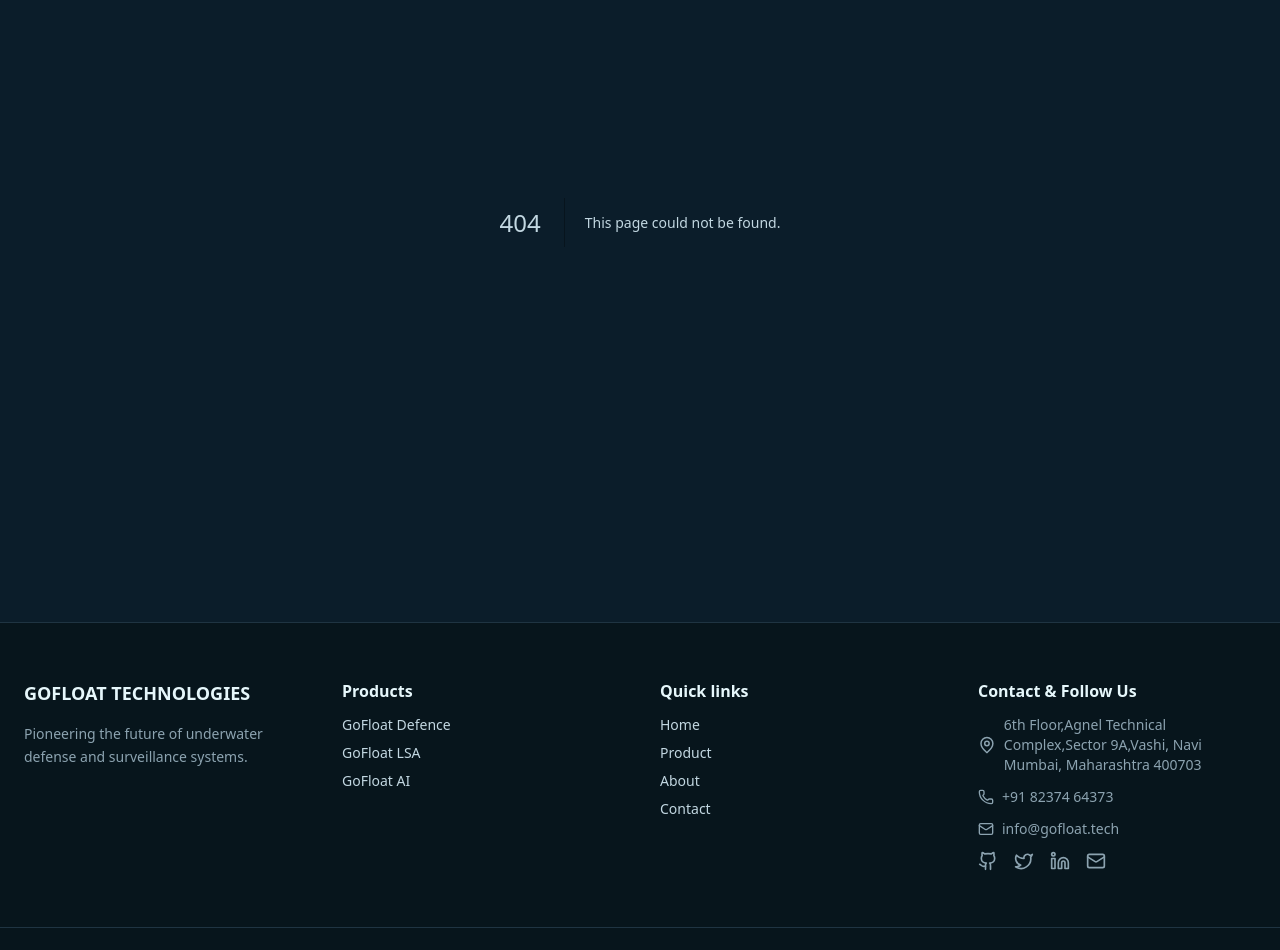
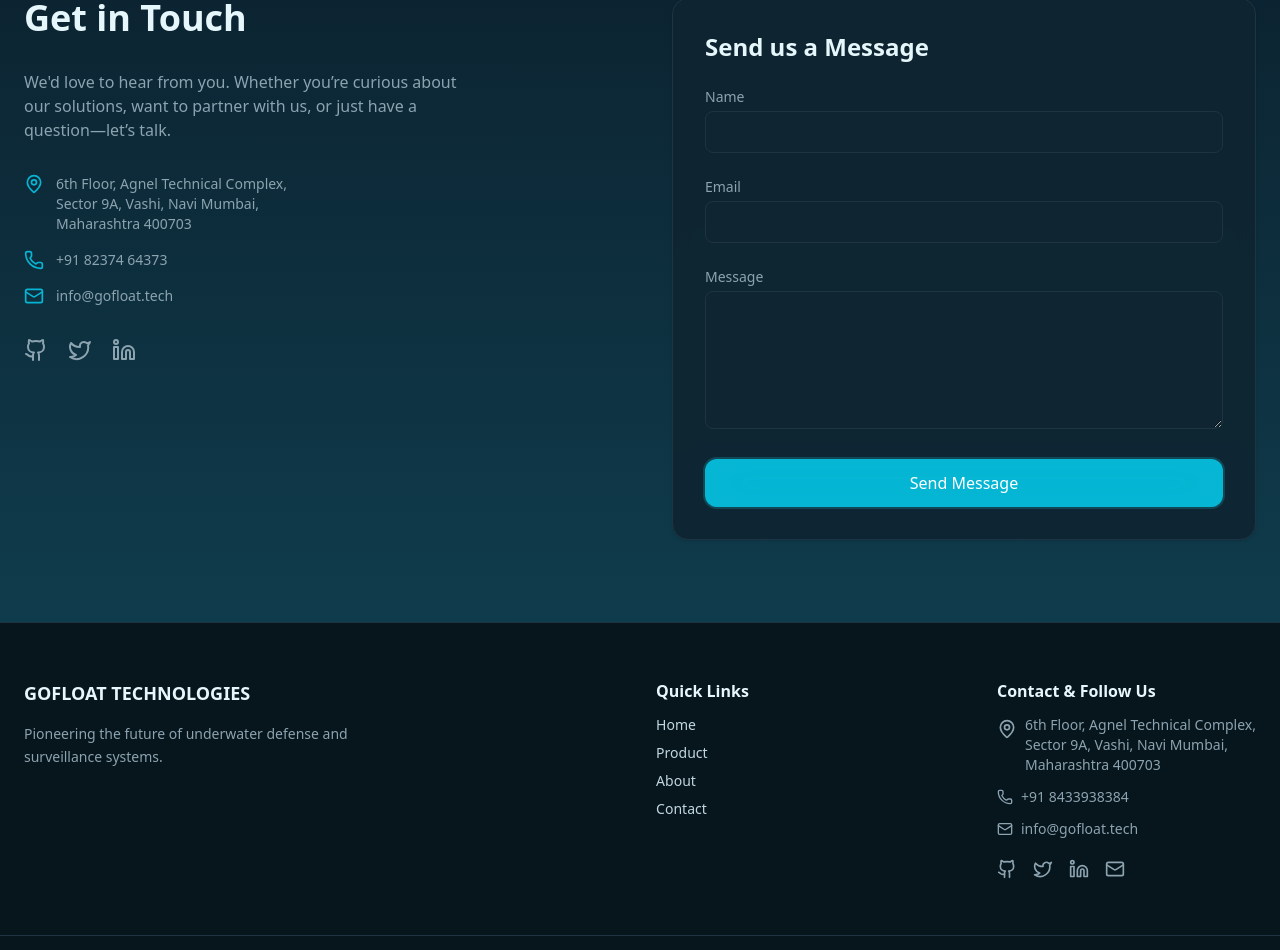
Before and after one commit to sanket5257/demo, a Next.js app: page /contact in a window 1280 px wide. Before the commit this address had no page. Shown: the part 178-1128 px from the top of the page. Built offline with nearby package versions, Linux system fonts and the light colour scheme.

Commit message:
Add Contact page component and update Navbar and Footer links

```diff
--- /dev/null
+++ b/src/app/contact/page.jsx
@@ -0,0 +1,105 @@
+"use client";
+import { motion } from "framer-motion";
+import { Mail, Phone, MapPin, Github, Twitter, Linkedin } from "lucide-react";
+
+export default function ContactPage() {
+  return (
+    <main className="pt-24 bg-oceanGrad min-h-screen">
+      <div className="max-w-7xl mx-auto px-6 py-20 grid lg:grid-cols-2 gap-16 items-start">
+
+        {/* Left - Info */}
+        <motion.div
+          initial={{ opacity: 0, x: -40 }}
+          animate={{ opacity: 1, x: 0 }}
+          transition={{ duration: 0.7 }}
+          className="space-y-8"
+        >
+          <h1 className="text-4xl font-bold text-heading">Get in Touch</h1>
+          <p className="text-muted max-w-md">
+            We'd love to hear from you. Whether you’re curious about our
+            solutions, want to partner with us, or just have a question—let’s talk.
+          </p>
+
+          <div className="space-y-4 text-sm text-muted">
+            <div className="flex items-start gap-3">
+              <MapPin className="w-5 h-5 text-brand" />
+              <span>
+                6th Floor, Agnel Technical Complex,<br />
+                Sector 9A, Vashi, Navi Mumbai,<br />
+                Maharashtra 400703
+              </span>
+            </div>
+            <div className="flex items-center gap-3">
+              <Phone className="w-5 h-5 text-brand" />
+              <a href="tel:+918237464373" className="hover:text-brand transition">
+                +91 82374 64373
+              </a>
+            </div>
+            <div className="flex items-center gap-3">
+              <Mail className="w-5 h-5 text-brand" />
+              <a href="mailto:info@gofloat.tech" className="hover:text-brand transition">
+                info@gofloat.tech
+              </a>
+            </div>
+          </div>
+
+          {/* Socials */}
+          <div className="flex gap-5 mt-6">
+            <a href="#" className="text-muted hover:text-brand transition"><Github /></a>
+            <a href="#" className="text-muted hover:text-brand transition"><Twitter /></a>
+            <a href="#" className="text-muted hover:text-brand transition"><Linkedin /></a>
+          </div>
+        </motion.div>
+
+        {/* Right - Form */}
+        <motion.form
+          initial={{ opacity: 0, x: 40 }}
+          animate={{ opacity: 1, x: 0 }}
+          transition={{ duration: 0.7, delay: 0.2 }}
+          action="https://formspree.io/f/mayvlqdo"  // Replace with your Formspree endpoint
+          method="POST"
+          className="ocean-card p-8 space-y-6 shadow-glow"
+        >
+          <h2 className="text-2xl font-semibold text-heading">Send us a Message</h2>
+
+          <div>
+            <label className="block text-sm mb-1 text-muted">Name</label>
+            <input
+              type="text"
+              name="name"
+              required
+              className="w-full px-4 py-2 rounded-lg bg-surface border border-borderdark focus:border-brand focus:ring-1 focus:ring-brand outline-none"
+            />
+          </div>
+
+          <div>
+            <label className="block text-sm mb-1 text-muted">Email</label>
+            <input
+              type="email"
+              name="email"
+              required
+              className="w-full px-4 py-2 rounded-lg bg-surface border border-borderdark focus:border-brand focus:ring-1 focus:ring-brand outline-none"
+            />
+          </div>
+
+          <div>
+            <label className="block text-sm mb-1 text-muted">Message</label>
+            <textarea
+              name="message"
+              rows="5"
+              required
+              className="w-full px-4 py-2 rounded-lg bg-surface border border-borderdark focus:border-brand focus:ring-1 focus:ring-brand outline-none"
+            ></textarea>
+          </div>
+
+          <button
+            type="submit"
+            className="ocean-button sonar-glow w-full"
+          >
+            Send Message
+          </button>
+        </motion.form>
+      </div>
+    </main>
+  );
+}
--- a/src/components/Fields.jsx
+++ b/src/components/Fields.jsx
@@ -5,7 +5,7 @@
 export default function Fields() {
   const items = [
     {
-      title: "Underwater Defence",
+      title: "Underwater Robotics for Defence",
       desc: "Autonomous surveillance, threat detection and countermeasures.",
       icon: <FishSymbol className="size-10 text-brand" />,
     },
--- a/src/components/Footer.jsx
+++ b/src/components/Footer.jsx
@@ -4,99 +4,57 @@
   return (
     <footer className="bg-abyss border-t border-borderdark">
       {/* Top Section */}
-      <div className="max-w-7xl mx-auto px-6 py-14 grid grid-cols-1 sm:grid-cols-2 md:grid-cols-4 gap-10">
+      <div className="max-w-7xl mx-auto px-6 py-14 flex flex-col lg:flex-row justify-between items-start gap-12">
+
         {/* Column 1 - Company */}
-        <div>
+        <div className="">
           <h3 className="text-heading font-semibold text-lg mb-4">
             GOFLOAT TECHNOLOGIES
           </h3>
-          <p className="text-sm text-muted leading-relaxed mb-4">
+          <p className="text-sm text-muted leading-relaxed max-w-sm">
             Pioneering the future of underwater defense and surveillance systems.
           </p>
         </div>
 
-        {/* Column 2 - Products */}
-        <div>
-          <h4 className="text-heading font-semibold mb-3">Products</h4>
+        {/* Column 2 - Quick Links */}
+        <div className="">
+          <h4 className="text-heading font-semibold mb-3">Quick Links</h4>
           <ul className="space-y-2 text-sm">
-            <li>
-              <a href="/products" className="hover:text-brand transition">
-                GoFloat Defence
-              </a>
-            </li>
-            <li>
-              <a href="/products" className="hover:text-brand transition">
-                GoFloat LSA
-              </a>
-            </li>
-            <li>
-              <a href="/products" className="hover:text-brand transition">
-                GoFloat AI
-              </a>
-            </li>
+            <li><a href="/" className="hover:text-brand transition">Home</a></li>
+            <li><a href="/product" className="hover:text-brand transition">Product</a></li>
+            <li><a href="/about" className="hover:text-brand transition">About</a></li>
+            <li><a href="#contact" className="hover:text-brand transition">Contact</a></li>
           </ul>
         </div>
 
-        {/* Column 3 - Quick Links */}
-        <div>
-          <h4 className="text-heading font-semibold mb-3">Quick links</h4>
-          <ul className="space-y-2 text-sm">
-            <li>
-              <a href="/" className="hover:text-brand transition">
-                Home
-              </a>
-            </li>
-            <li>
-              <a href="/product" className="hover:text-brand transition">
-                Product
-              </a>
-            </li>
-            <li>
-              <a href="/about" className="hover:text-brand transition">
-                About
-              </a>
-            </li>
-            <li>
-              <a href="#" className="hover:text-brand transition">
-                Contact
-              </a>
-            </li>
-          </ul>
-        </div>
-
-        {/* Column 4 - Contact & Social */}
-        <div>
+        {/* Column 3 - Contact & Social */}
+        <div className="">
           <h4 className="text-heading font-semibold mb-3">Contact & Follow Us</h4>
-          <div className="text-sm text-muted space-y-3 mb-3">
-            <div className="flex items-center gap-2">
-              <MapPin className="w-10 h-10" />
-              <span>6th Floor,Agnel Technical Complex,Sector 9A,Vashi, Navi Mumbai, Maharashtra 400703</span>
+          <div className="text-sm text-muted space-y-3 mb-5">
+            <div className="flex items-start gap-2">
+              <MapPin className="w-5 h-5 mt-1 flex-shrink-0" />
+              <span>
+                6th Floor, Agnel Technical Complex,<br />
+                Sector 9A, Vashi, Navi Mumbai,<br />
+                Maharashtra 400703
+              </span>
             </div>
-            <div className="flex items-center  hover:text-brand/90 cursor-pointer transition gap-2">
+            <div className="flex items-center gap-2 hover:text-brand transition">
               <Phone className="w-4 h-4" />
-              <a  href="tel:+9182374 64373">+91 82374 64373</a>
+              <a href="tel:+918433938384">+91 8433938384</a>
             </div>
-            <div className="flex items-center  hover:text-brand/90 cursor-pointer transition gap-2">
+            <div className="flex items-center gap-2 hover:text-brand transition">
               <Mail className="w-4 h-4" />
               <a href="mailto:info@gofloat.tech">info@gofloat.tech</a>
             </div>
           </div>
+
+          {/* Social Links */}
           <div className="flex gap-4">
-            <a href="#" className="text-muted hover:text-brand transition">
-              <Github className="w-5 h-5" />
-            </a>
-            <a href="#" className="text-muted hover:text-brand transition">
-              <Twitter className="w-5 h-5" />
-            </a>
-            <a href="#" className="text-muted hover:text-brand transition">
-              <Linkedin className="w-5 h-5" />
-            </a>
-            <a
-              href="mailto:info@gofloat.com"
-              className="text-muted hover:text-brand transition"
-            >
-              <Mail className="w-5 h-5" />
-            </a>
+            <a href="#" className="text-muted hover:text-brand transition"><Github className="w-5 h-5" /></a>
+            <a href="#" className="text-muted hover:text-brand transition"><Twitter className="w-5 h-5" /></a>
+            <a href="#" className="text-muted hover:text-brand transition"><Linkedin className="w-5 h-5" /></a>
+            <a href="mailto:info@gofloat.com" className="text-muted hover:text-brand transition"><Mail className="w-5 h-5" /></a>
           </div>
         </div>
       </div>
@@ -107,13 +65,9 @@
           <p className="text-sm text-muted text-center sm:text-left">
             © {new Date().getFullYear()} GOFLOAT TECHNOLOGIES. All rights reserved.
           </p>
-          <div className="flex gap-4 text-xs justify-center sm:justify-start">
-            <a className="hover:text-brand transition" href="#">
-              Privacy
-            </a>
-            <a className="hover:text-brand transition" href="#">
-              Terms
-            </a>
+          <div className="flex gap-4 text-xs">
+            <a className="hover:text-brand transition" href="#">Privacy</a>
+            <a className="hover:text-brand transition" href="#">Terms</a>
           </div>
         </div>
       </div>
--- a/src/components/Hero.jsx
+++ b/src/components/Hero.jsx
@@ -28,7 +28,7 @@
         >
           GOFLOAT <br />
           TECHNOLOGIES <br />
-          PVT. LTD.
+
         </motion.h1>
 
         <motion.p
@@ -55,9 +55,9 @@
           transition={{ delay: 0.6, duration: 0.8 }}
           className="mt-8 flex items-center justify-center gap-4"
         >
-          <a href="/products" className="ocean-button sonar-glow">
+          {/* <a href="/products" className="ocean-button sonar-glow">
             Explore Our Products
-          </a>
+          </a> */}
           <a href="/about" className="ocean-outline">
             Learn More
           </a>
--- a/src/components/Navbar.jsx
+++ b/src/components/Navbar.jsx
@@ -16,7 +16,7 @@
 
   const navLinks = [
     { name: "Home", href: "/" },
-    { name: "Products", href: "/products" },
+    { name: "Contact", href: "/contact" },
     { name: "About", href: "/about" },
   ];
 
@@ -80,7 +80,7 @@
               </Link>
             ))}
             <a
-              href="tel:+9182374 64373"
+              href="tel:+918433938384"
               className="px-6 py-2 bg-brand text-white rounded-lg shadow hover:bg-brand/90 transition"
             >
               Call Now
```
Also changed, not shown: public/images/gofloatlogo.png (added).
